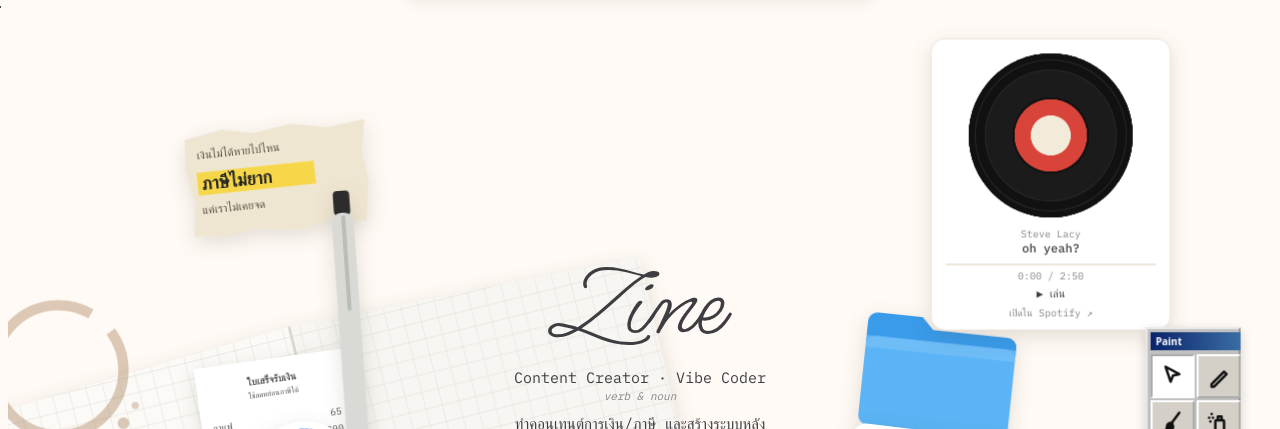
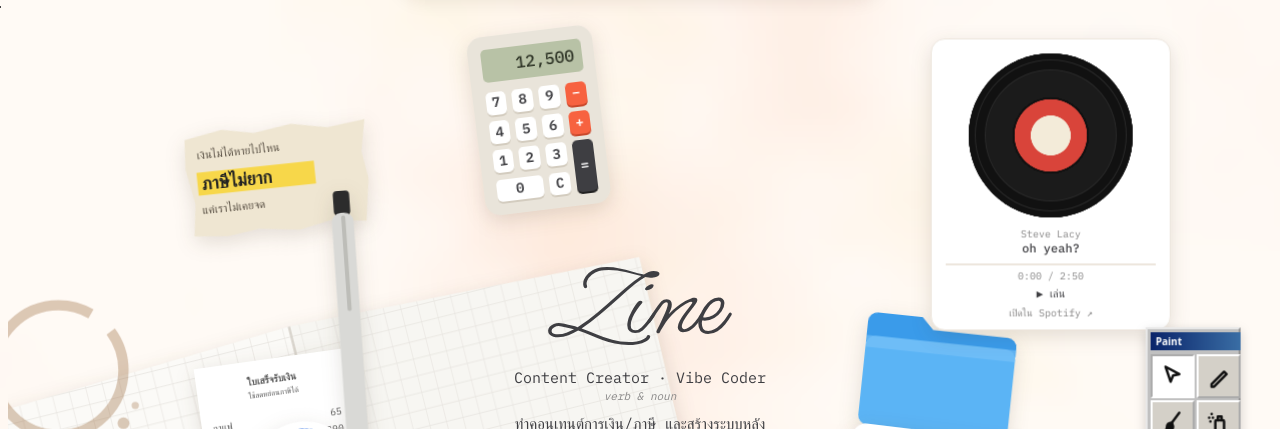
Before and after one commit to Zinedinekkb/zinedinekkb.github.io, a plain HTML site: page index.html in a window 1280 px wide. Shown: the top 429 px of the page. Drawn offline with Linux system fonts and the light colour scheme; animation ran at ten frames a second; a web font is replaced by a local one.

Commit message:
Desk: soft moving shade behind the page, a calculator that really adds and subtracts, the pencil leaves a line when dragged
Co-Authored-By: Claude Opus 5.5 <noreply@anthropic.com>

```diff
--- a/index.html
+++ b/index.html
@@ -32,6 +32,10 @@ body{background:var(--paper);color:var(--ink-2);font-family:var(--mono);font-siz
 a{color:inherit}
 :focus-visible{outline:2px solid var(--pop);outline-offset:3px;border-radius:6px}
 
+/* soft moving shade behind the whole page (WebGL, see "Background shade" in the script); plain warm glow without WebGL */
+.shade{position:fixed;inset:0;z-index:-1;width:100%;height:100%;pointer-events:none;
+  background:radial-gradient(60% 50% at 15% 20%,rgba(247,98,64,.10),transparent 70%),radial-gradient(50% 45% at 85% 70%,rgba(47,111,228,.07),transparent 70%),radial-gradient(55% 50% at 60% 10%,rgba(247,215,74,.10),transparent 70%)}
+
 /* ---------- desk hero ---------- */
 /* objects may be dragged anywhere down the page: clipped only at the sides (no sideways scroll), and painted above the sections */
 .desk{position:relative;z-index:5;container-type:inline-size;height:min(92cqw,760px);min-height:560px;overflow-x:clip;overflow-y:visible;user-select:none}
@@ -46,6 +50,15 @@ a{color:inherit}
 .paint{position:absolute;left:0;top:0;width:100%;z-index:1000;pointer-events:none;touch-action:none}
 .desk.drawing .paint{pointer-events:auto;cursor:crosshair}
 .desk.drawing .paint.t-text{cursor:text}
+/* the calculator really adds and subtracts */
+.calc{width:100%;aspect-ratio:120/170;background:#E9E4DA;border-radius:12cqw;padding:10cqw;display:grid;grid-template-rows:auto 1fr;gap:8cqw}
+.calc output{display:block;background:#B8C2A6;border-radius:4cqw;padding:5cqw 6cqw;text-align:right;font:500 13cqw/1.25 var(--mono);color:#2f3527;overflow:hidden;white-space:nowrap;font-variant-numeric:tabular-nums}
+.calc .keys{display:grid;grid-template-columns:repeat(4,1fr);grid-template-rows:repeat(4,1fr);gap:5cqw}
+.calc button{border:0;border-radius:4cqw;background:#fff;color:var(--ink);font:600 11cqw/1 var(--mono);padding:0;cursor:pointer;box-shadow:0 1.5cqw 0 #d3ccbf;transition:translate .08s,box-shadow .08s}
+.calc button:active{translate:0 1.5cqw;box-shadow:0 0 0 #d3ccbf}
+.calc .op{background:#F76240;color:#fff;box-shadow:0 1.5cqw 0 #c9482b}
+.calc .eq{background:#3E3E42;color:#fff;grid-row:span 2;box-shadow:0 1.5cqw 0 #222}
+.calc .zero{grid-column:span 2}
 .typing{position:absolute;z-index:1004;border:1px dashed var(--ink-3);background:rgba(255,255,255,.7);font:500 22px var(--felt);padding:0 4px;outline:none;min-width:120px}
 
 .title{position:absolute;inset:0;display:grid;place-content:center;text-align:center;pointer-events:none;z-index:1001;padding-inline:max(16px,env(safe-area-inset-left,0px)) max(16px,env(safe-area-inset-right,0px))}
@@ -305,6 +318,7 @@ main section[id]{scroll-margin-top:70px}
 </style>
 </head>
 <body>
+<canvas class="shade" id="shade" aria-hidden="true"></canvas>
 
 <!-- ============ HERO: the desk ============ -->
 <section class="desk" id="desk" aria-label="โต๊ะทำงาน ลากของไปวางตรงไหนของหน้าก็ได้ และวาดรูปบนโต๊ะด้วยแผงเครื่องมือ">
@@ -356,10 +370,16 @@ main section[id]{scroll-margin-top:70px}
   </div>
 
   <!-- calculator -->
-  <div class="obj" data-id="calc" style="width:10cqw;z-index:6">
-    <svg viewBox="0 0 120 170" aria-hidden="true"><rect width="120" height="170" rx="14" fill="#E9E4DA"/><rect x="12" y="12" width="96" height="34" rx="5" fill="#B8C2A6"/><text x="100" y="37" text-anchor="end" font-family="IBM Plex Mono,monospace" font-size="17" fill="#2f3527">12,500</text>
-      <g fill="#fff"><rect x="12" y="58" width="20" height="18" rx="4"/><rect x="38" y="58" width="20" height="18" rx="4"/><rect x="64" y="58" width="20" height="18" rx="4"/><rect x="12" y="84" width="20" height="18" rx="4"/><rect x="38" y="84" width="20" height="18" rx="4"/><rect x="64" y="84" width="20" height="18" rx="4"/><rect x="12" y="110" width="20" height="18" rx="4"/><rect x="38" y="110" width="20" height="18" rx="4"/><rect x="64" y="110" width="20" height="18" rx="4"/><rect x="12" y="136" width="46" height="18" rx="4"/><rect x="64" y="136" width="20" height="18" rx="4"/></g>
-      <rect x="90" y="58" width="18" height="44" rx="4" fill="#F76240"/><rect x="90" y="110" width="18" height="44" rx="4" fill="#3E3E42"/></svg>
+  <div class="obj" data-id="calc" style="width:max(10cqw,96px);z-index:6;container-type:inline-size">
+    <div class="calc" role="group" aria-label="เครื่องคิดเลข (บวก ลบ ได้จริง)">
+      <output id="calcOut" aria-live="polite">12,500</output>
+      <div class="keys">
+        <button type="button" data-k="7">7</button><button type="button" data-k="8">8</button><button type="button" data-k="9">9</button><button type="button" class="op" data-k="-" aria-label="ลบ">−</button>
+        <button type="button" data-k="4">4</button><button type="button" data-k="5">5</button><button type="button" data-k="6">6</button><button type="button" class="op" data-k="+" aria-label="บวก">+</button>
+        <button type="button" data-k="1">1</button><button type="button" data-k="2">2</button><button type="button" data-k="3">3</button><button type="button" class="eq" data-k="=" aria-label="เท่ากับ">=</button>
+        <button type="button" class="zero" data-k="0">0</button><button type="button" data-k="C" aria-label="ล้าง">C</button>
+      </div>
+    </div>
   </div>
 
   <!-- sticker badge -->
@@ -717,7 +737,7 @@ main section[id]{scroll-margin-top:70px}
   const P = {
     chaos: {
       notebook:[-2,40,-14], stain:[-3,36,0], cup:[30,74,0], receipt:[16,46,-8], clip:[14,15,-6], pen:[26,24,-4],
-      film:[3,60,-18], calc:[72,58,9], sticker:[19,54,14], player:[73,4,0], folder:[67,40,6], airdrop:[66,56,7], tools:[90,42,0]
+      film:[3,60,-18], calc:[37,3,-7], sticker:[19,54,14], player:[73,4,0], folder:[67,40,6], airdrop:[66,56,7], tools:[90,42,0]
     },
     clean: {
       notebook:[-30,58,0], stain:[88,72,0], cup:[86,80,0], receipt:[4,6,0], clip:[14,4,0], pen:[31,4,90],
@@ -772,7 +792,7 @@ main section[id]{scroll-margin-top:70px}
       const w = desk.clientWidth, h = desk.clientHeight, hw = el.offsetWidth / 2, hh = el.offsetHeight / 2;
       const x = Math.max(-hw, Math.min(w - hw, (ox * w / 100) + cx - sx));
       const y = Math.max(-hh, Math.min(main.offsetTop + main.offsetHeight - desk.offsetTop - hh, (oy * h / 100) + cy - sy + scrollY - sy0));
-      s.x = x / w * 100; s.y = y / h * 100; place(el); };
+      s.x = x / w * 100; s.y = y / h * 100; place(el); el.dispatchEvent(new Event('carry')); };
     const edge = () => { const v = cy < 60 ? -1 : cy > innerHeight - 60 ? 1 : 0;
       if (v) { scrollBy(0, v * 14); apply(); } raf = requestAnimationFrame(edge); };
     const move = ev => { cx = ev.clientX; cy = ev.clientY; apply(); };
@@ -935,6 +955,30 @@ main section[id]{scroll-margin-top:70px}
     r.addEventListener('blur', () => fan.classList.remove('on'));
   });
 
+  // The pencil leaves a graphite line wherever it is carried (on the drawing layer, so "ล้าง" clears it too).
+  const penObj = objs.find(el => el.dataset.id === 'pen'); let penLast = null;
+  penObj.addEventListener('pointerdown', () => { penLast = null; fit(); });
+  penObj.addEventListener('carry', () => {
+    const s = state.pen, r = s.r * Math.PI / 180, hw = penObj.offsetWidth / 2, hh = penObj.offsetHeight / 2;
+    const x = s.x * desk.clientWidth / 100 + hw - Math.sin(r) * hh, y = s.y * desk.clientHeight / 100 + hh + Math.cos(r) * hh;
+    if (penLast) { ctx.save(); ctx.globalCompositeOperation = 'source-over'; ctx.strokeStyle = 'rgba(62,62,66,.72)';
+      ctx.lineWidth = 1.3 + Math.random() * .5; ctx.lineCap = 'round'; ctx.beginPath(); ctx.moveTo(...penLast); ctx.lineTo(x, y); ctx.stroke(); ctx.restore(); }
+    penLast = [x, y];
+  });
+
+  // Calculator: + − = and C, up to 9 digits; too big shows "เยอะไป".
+  const calcOut = document.getElementById('calcOut');
+  let acc = 12500, cur = null, op = null;
+  const show = v => { calcOut.textContent = Math.abs(v) > 999999999 ? 'เยอะไป' : v.toLocaleString('en-US'); };
+  const run = () => { if (op === '+' || op === '-') { if (cur !== null) acc = op === '+' ? acc + cur : acc - cur; } else if (cur !== null) acc = cur; cur = null; };
+  document.querySelectorAll('.calc [data-k]').forEach(b => b.addEventListener('click', () => {
+    const k = b.dataset.k;
+    if (/\d/.test(k)) { if (op === '=') { op = null; acc = 0; } cur = cur === null ? +k : (String(cur).length < 9 ? cur * 10 + +k : cur); show(cur); }
+    else if (k === 'C') { acc = 0; cur = null; op = null; show(0); }
+    else if (k === '=') { run(); op = '='; show(acc); }
+    else { run(); op = k; show(acc); }
+  }));
+
   // ---------- Scroll extras ----------
   const still = matchMedia('(prefers-reduced-motion: reduce)').matches;
 
@@ -1016,6 +1060,37 @@ main section[id]{scroll-margin-top:70px}
   more.addEventListener('click', openCerts);
   if (location.hash === '#certificates') openCerts();
 
+  // Background shade: a few soft warm clouds drifting slowly behind everything. Drawn small and stretched (it is blurry
+  // anyway), about 30 frames a second, stopped while the tab is hidden; one still frame with reduced motion.
+  (() => {
+    const c = document.getElementById('shade'), gl = c.getContext('webgl', { alpha: false, antialias: false, powerPreference: 'low-power' });
+    if (!gl) return;
+    const sh = (t, src) => { const o = gl.createShader(t); gl.shaderSource(o, src); gl.compileShader(o); return o; };
+    const prog = gl.createProgram();
+    gl.attachShader(prog, sh(gl.VERTEX_SHADER, 'attribute vec2 p;void main(){gl_Position=vec4(p,0.,1.);}'));
+    gl.attachShader(prog, sh(gl.FRAGMENT_SHADER, `precision mediump float;uniform vec2 r;uniform float t;
+      float h(vec2 p){return fract(sin(dot(p,vec2(127.1,311.7)))*43758.5453);}
+      float n(vec2 p){vec2 i=floor(p),f=fract(p);f=f*f*(3.-2.*f);return mix(mix(h(i),h(i+vec2(1,0)),f.x),mix(h(i+vec2(0,1)),h(i+vec2(1,1)),f.x),f.y);}
+      float fbm(vec2 p){float v=0.,a=.5;for(int i=0;i<4;i++){v+=a*n(p);p*=2.03;a*=.5;}return v;}
+      void main(){vec2 u=gl_FragCoord.xy/r;vec2 q=u*vec2(r.x/r.y,1.)*1.6;
+        float a=fbm(q+vec2(t*.03,t*.02)),b=fbm(q*1.3-vec2(t*.025,-t*.015)+a),c=fbm(q*.8+vec2(-t*.02,t*.03)+b);
+        vec3 paper=vec3(1.,.98,.96),peach=vec3(.99,.80,.70),butter=vec3(.99,.93,.72),sky=vec3(.82,.88,.99);
+        vec3 col=mix(paper,peach,smoothstep(.45,.85,a)*.55);col=mix(col,butter,smoothstep(.5,.9,b)*.45);col=mix(col,sky,smoothstep(.55,.95,c)*.35);
+        gl_FragColor=vec4(col,1.);}`));
+    gl.linkProgram(prog); if (!gl.getProgramParameter(prog, gl.LINK_STATUS)) return;
+    gl.useProgram(prog);
+    gl.bindBuffer(gl.ARRAY_BUFFER, gl.createBuffer()); gl.bufferData(gl.ARRAY_BUFFER, new Float32Array([-1,-1, 3,-1, -1,3]), gl.STATIC_DRAW);
+    const at = gl.getAttribLocation(prog, 'p'); gl.enableVertexAttribArray(at); gl.vertexAttribPointer(at, 2, gl.FLOAT, false, 0, 0);
+    const ur = gl.getUniformLocation(prog, 'r'), ut = gl.getUniformLocation(prog, 't');
+    const size = () => { c.width = Math.ceil(innerWidth / 6); c.height = Math.ceil(innerHeight / 6); gl.viewport(0, 0, c.width, c.height); gl.uniform2f(ur, c.width, c.height); };
+    const draw = ms => { gl.uniform1f(ut, 20 + ms / 1000); gl.drawArrays(gl.TRIANGLES, 0, 3); };
+    size(); addEventListener('resize', () => { size(); draw(performance.now()); });
+    c.style.background = 'none';
+    if (still) { draw(0); return; }
+    let last = 0; const loop = ms => { if (ms - last > 33) { last = ms; draw(ms); } requestAnimationFrame(loop); };
+    requestAnimationFrame(loop);
+  })();
+
   fit(); setMode('chaos', true);
 })();
 </script>
```
